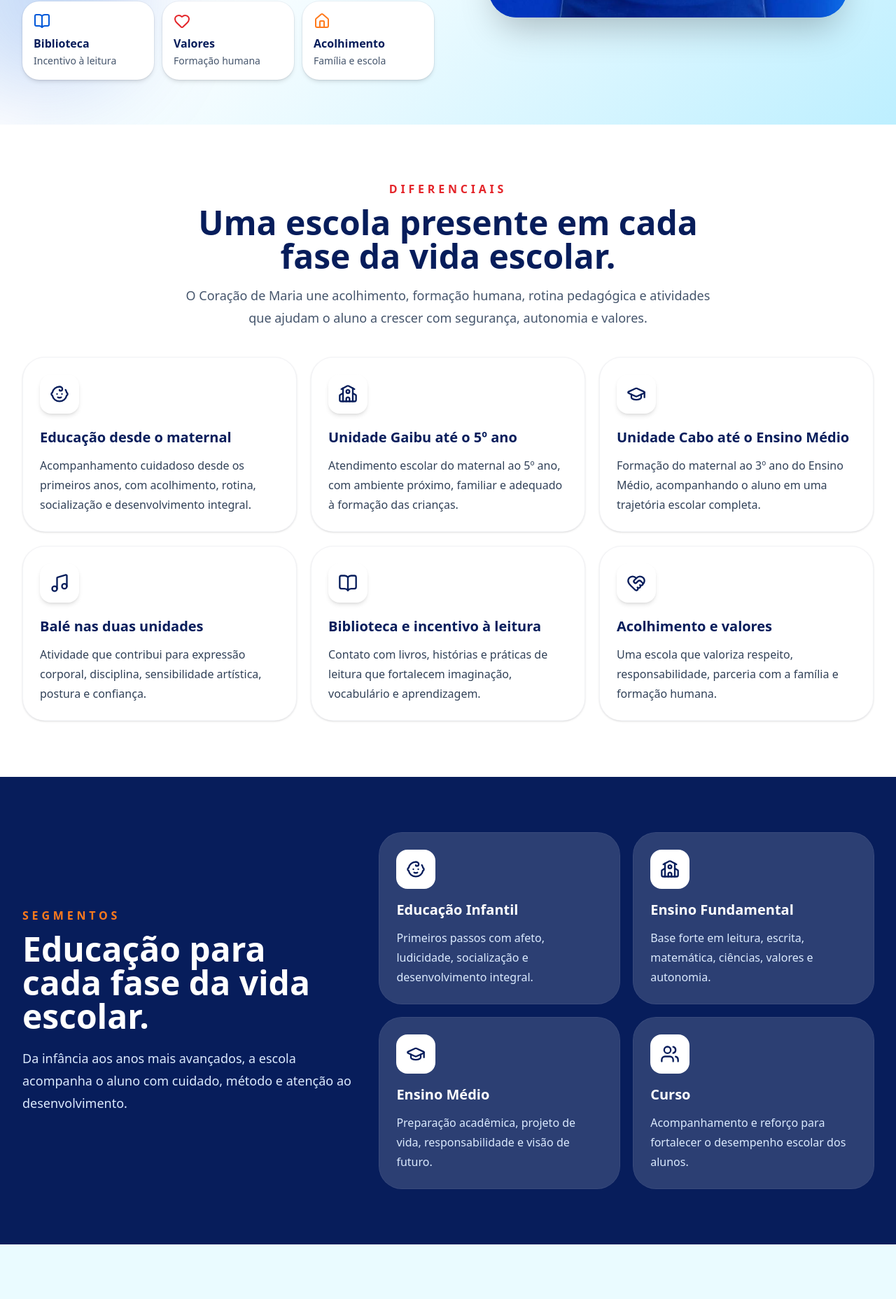
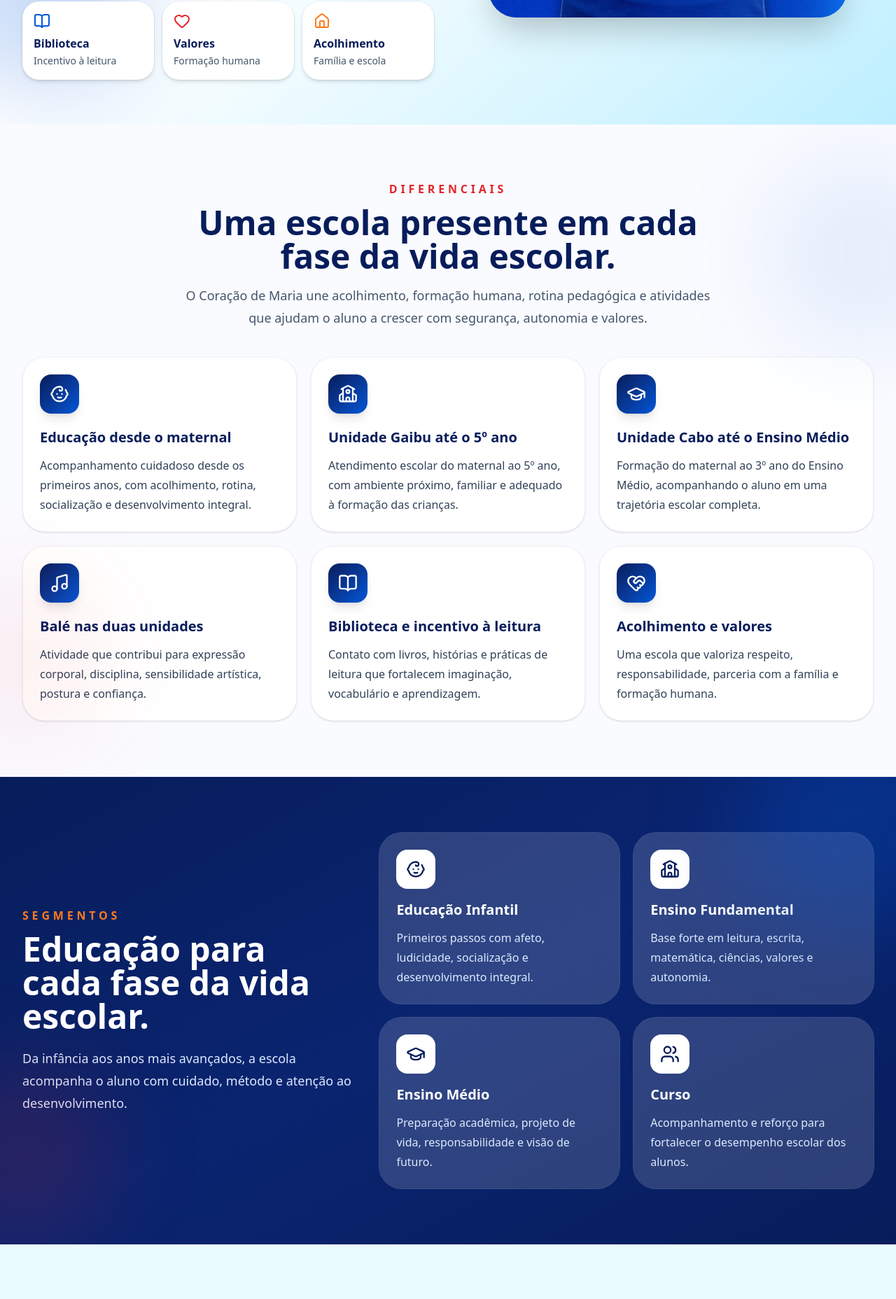
Before and after one commit to eniobatalha/coracaodemaria, a Next.js app: page / in a window 1280 px wide. Shown: the part 880-2736 px from the top of the page at 70% size. Built offline with nearby package versions, Linux system fonts and the light colour scheme.

Commit message:
upgrade visual da landing page com efeitos 3d nos cards, bg gradients e troca de algumas cores de fontes

```diff
--- a/src/components/layout/Header.tsx
+++ b/src/components/layout/Header.tsx
@@ -7,7 +7,7 @@
 
 export function Header() {
   return (
-    <header className="fixed left-0 top-0 z-[999] w-full border-b border-slate-200 bg-[#FFFFFF] shadow-sm">
+    <header className="fixed left-0 top-0 z-[999] w-full border-b border-[#071D5B]/10 bg-white/95 shadow-sm backdrop-blur-lg">
       <div className="mx-auto flex h-20 w-full max-w-7xl items-center justify-between px-4 sm:px-6 lg:px-8">
         <a href="#inicio" className="flex items-center">
           <Image
@@ -47,7 +47,7 @@
 
           <a
             href="#escolher-unidade-whatsapp"
-            className="ml-2 rounded-full bg-[#E4252A] px-5 py-3 text-sm font-black text-white shadow-lg transition hover:scale-105 hover:bg-[#c91f24]"
+            className="ml-2 rounded-full bg-linear-to-r from-[#E4252A] to-[#c91f24] px-5 py-3 text-sm font-black text-white shadow-lg shadow-[#E4252A]/30 transition hover:scale-105 hover:shadow-xl hover:shadow-[#E4252A]/40"
           >
             Matricule seu filho
           </a>
@@ -104,7 +104,7 @@
                 href={item.href}
                 target={item.external ? "_blank" : undefined}
                 rel={item.external ? "noopener noreferrer" : undefined}
-                className="rounded-2xl bg-[#071D5B] px-5 py-4 text-base font-black text-white shadow-md transition active:scale-[0.98]"
+                className="rounded-2xl bg-linear-to-r from-[#071D5B] to-[#0057D9] px-5 py-4 text-base font-black text-white shadow-md transition active:scale-[0.98]"
               >
                 {item.label}
               </a>
@@ -112,7 +112,7 @@
 
             <a
               href="#escolher-unidade-whatsapp"
-              className="rounded-2xl bg-[#E4252A] px-5 py-4 text-center text-base font-black text-white shadow-lg transition active:scale-[0.98]"
+              className="rounded-2xl bg-linear-to-r from-[#E4252A] to-[#c91f24] px-5 py-4 text-center text-base font-black text-white shadow-lg transition active:scale-[0.98]"
             >
               Matricule seu filho
             </a>
--- a/src/components/sections/DifferentialsSection.tsx
+++ b/src/components/sections/DifferentialsSection.tsx
@@ -49,7 +49,9 @@
 
 export function DifferentialsSection() {
   return (
-    <section className="bg-[#FFFFFF] py-16 sm:py-20">
+    <section className="relative overflow-hidden bg-[#FAFBFF] py-16 sm:py-20">
+      <div className="absolute -right-24 top-10 h-72 w-72 rounded-full bg-[#0057D9]/8 blur-3xl" />
+      <div className="absolute -left-24 bottom-10 h-64 w-64 rounded-full bg-[#E4252A]/6 blur-3xl" />
       <Container>
         <div className="mx-auto max-w-3xl text-center">
           <span className="font-bold uppercase tracking-[0.3em] text-[#E4252A]">
@@ -74,9 +76,9 @@
             return (
               <article
                 key={item.title}
-                className="rounded-[2rem] border border-[#071D5B]/5 bg-[#FFFFFF] p-6 shadow-sm transition-shadow hover:shadow-xl"
+                className="rounded-[2rem] border border-[#071D5B]/5 bg-white p-6 shadow-sm transition-all hover:-translate-y-1 hover:shadow-xl"
               >
-                <div className="mb-5 flex h-14 w-14 items-center justify-center rounded-2xl bg-[#FFFFFF] text-[#071D5B] shadow-md">
+                <div className="mb-5 flex h-14 w-14 items-center justify-center rounded-2xl bg-linear-to-br from-[#071D5B] to-[#0057D9] text-white shadow-lg">
                   <Icon size={28} />
                 </div>
 
--- a/src/components/sections/MissionSection.tsx
+++ b/src/components/sections/MissionSection.tsx
@@ -43,9 +43,11 @@
             return (
               <article
                 key={item.title}
-                className="rounded-[2rem] bg-white p-7 text-center shadow-lg"
+                className="overflow-hidden rounded-[2rem] bg-white shadow-lg transition-all hover:-translate-y-1 hover:shadow-xl"
               >
-                <div className="mx-auto mb-5 flex h-16 w-16 items-center justify-center rounded-2xl bg-[#071D5B] text-white">
+                <div className="h-1.5 bg-linear-to-r from-[#071D5B] via-[#0057D9] to-[#071D5B]" />
+                <div className="p-7 text-center">
+                  <div className="mx-auto mb-5 flex h-16 w-16 items-center justify-center rounded-2xl bg-linear-to-br from-[#071D5B] to-[#0057D9] text-white shadow-lg">
                     <Icon size={30} />
                   </div>
 
@@ -56,6 +58,7 @@
                   <p className="mt-4 leading-7 text-slate-700">
                     {item.description}
                   </p>
+                </div>
               </article>
             )
           })}
--- a/src/components/sections/PedagogySection.tsx
+++ b/src/components/sections/PedagogySection.tsx
@@ -38,16 +38,18 @@
             </p>
           </div>
 
-          <div className="rounded-[2.5rem] bg-white p-6 shadow-xl sm:p-8">
-            <h3 className="text-2xl font-black text-[#071D5B]">
-              Pilares da aprendizagem
-            </h3>
+          <div className="overflow-hidden rounded-[2.5rem] bg-white shadow-xl">
+            <div className="bg-linear-to-r from-[#071D5B] to-[#0057D9] px-6 py-5 sm:px-8">
+              <h3 className="text-2xl font-black text-white">
+                Pilares da aprendizagem
+              </h3>
+            </div>
 
-            <div className="mt-6 grid gap-4">
+            <div className="grid gap-3 p-6 sm:p-8">
               {pillars.map((pillar) => (
                 <div
                   key={pillar}
-                  className="flex items-center gap-3 rounded-2xl bg-[#EAFBFF] p-4"
+                  className="flex items-center gap-3 rounded-2xl border-l-4 border-[#0057D9] bg-[#EAFBFF] p-4"
                 >
                   <CheckCircle2 className="shrink-0 text-[#E4252A]" />
                   <span className="font-bold text-[#071D5B]">{pillar}</span>
--- a/src/components/sections/SegmentsSection.tsx
+++ b/src/components/sections/SegmentsSection.tsx
@@ -30,7 +30,9 @@
 
 export function SegmentsSection() {
   return (
-    <section className="bg-[#071D5B] py-16 text-white sm:py-20">
+    <section className="relative overflow-hidden bg-linear-to-br from-[#071D5B] via-[#0a2470] to-[#071D5B] py-16 text-white sm:py-20">
+      <div className="absolute -right-24 -top-24 h-80 w-80 rounded-full bg-[#0057D9]/25 blur-3xl" />
+      <div className="absolute -left-24 bottom-0 h-64 w-64 rounded-full bg-[#E4252A]/15 blur-3xl" />
       <Container>
         <div className="grid gap-10 lg:grid-cols-[0.8fr_1.2fr] lg:items-center">
           <div>
```
Also changed, not shown: 1 other file (tests, documents, lock files or other folders). Lines whose indentation alone changed are shown as unchanged.
